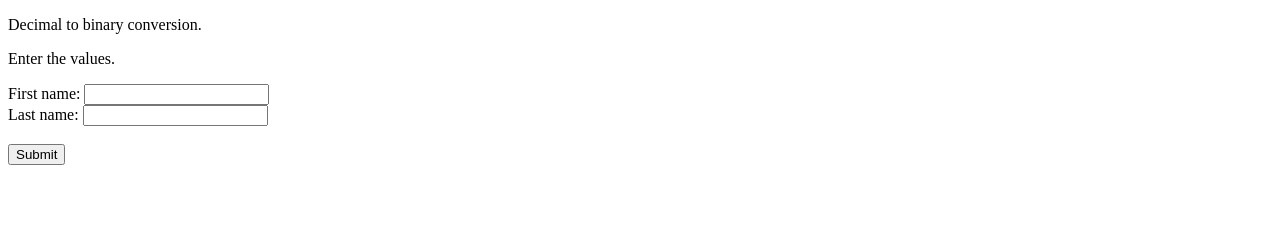
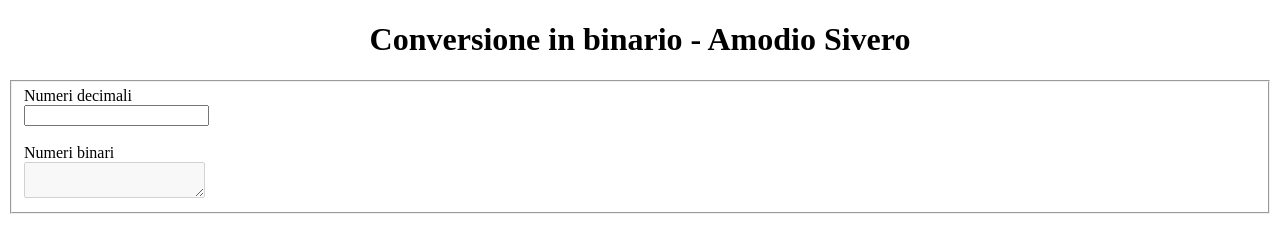
Before and after one commit to avogadrogpoi5c/Condiviso_Amodio-Sivero, a plain HTML site: page Conversione in binario/index.html in a window 1280 px wide. Drawn offline with Linux system fonts and the light colour scheme.

Commit message:
Inserimento conversione da decimale a binario documento HTML e JS

```diff
--- a/Conversione in binario/index.html
+++ b/Conversione in binario/index.html
@@ -1,16 +1,23 @@
 <!DOCTYPE html>
 <html>
+
+<head>
+  <meta charset="utf-8">
+  <meta name="viewport" content="width=device-width">
+  <title>replit</title>
+  <link href="style.css" rel="stylesheet" type="text/css" />
+</head>
+
 <body>
+  <center><h1>Conversione in binario - Amodio Sivero</h1></center>
+  <fieldset>
+    <label for="text1">Numeri decimali</label><br>
+    <input type="number" id="text1" name="decimali" oninput="Conversione()"></textarea>
+    <br><br>
+    <label for="text2">Numeri binari</label><br>
+    <textarea disabled id="text2" name="binari"></textarea>
+  </fieldset>
+  <script src="script.js" theme="blue" defer></script>
+</body>
 
-<p>Decimal to binary conversion.</p>
-<p>Enter the values.</p>
-
-<form id="frm1" >
-  First name: <input type="text" name="fname"><br>
-  Last name: <input type="text" name="lname"><br><br>
-  <input type="button" value="Submit">
-</form>
-
-
-</body>
 </html>
--- /dev/null
+++ b/Conversione in binario/script.js
@@ -0,0 +1,7 @@
+
+function Conversione() {
+
+  let n = +document.getElementById("text1").value;
+  document.getElementById("text2").innerHTML = n.toString(2);
+
+}
```
